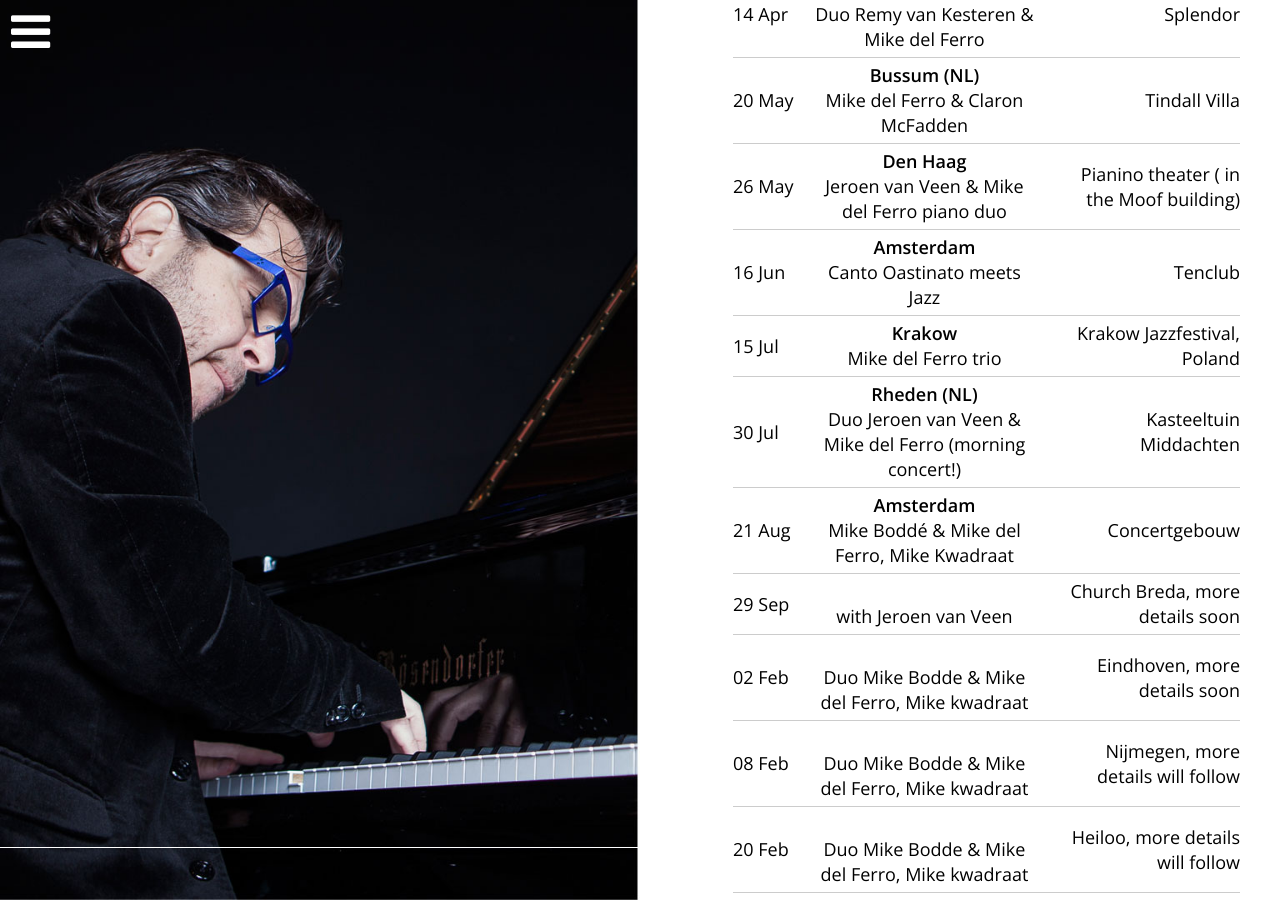
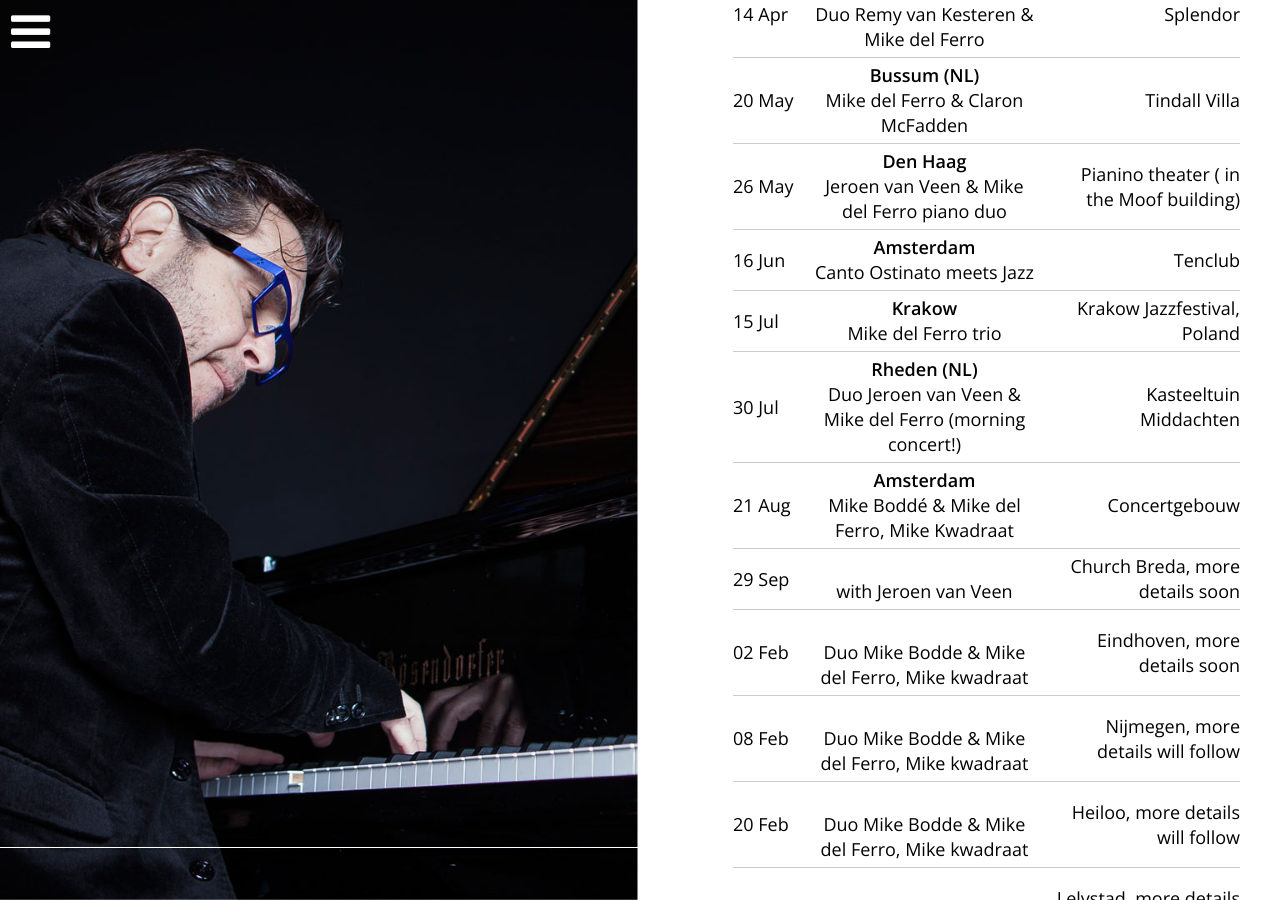
Before and after one commit to mikedelferro/website, a Jekyll site: the page built from agenda.html, in a window 1280 px wide and 900 px high, scrolled down 899 px. Built offline with Jekyll 4.4.1, drawn with Linux system fonts in a browser that asks for light colours; nearby versions of some CDN libraries.

Commit message:
Updated '_config.yml' via CloudCannon

```diff
--- a/_config.yml
+++ b/_config.yml
@@ -44,7 +44,7 @@ gigs:
     location: Pianino theater ( in the Moof building)
     venue: Den Haag
     url:
-  - title: Canto Oastinato meets Jazz
+  - title: Canto Ostinato meets Jazz
     date: 2017-06-16 20:00:00
     location: Tenclub
     venue: Amsterdam
```
